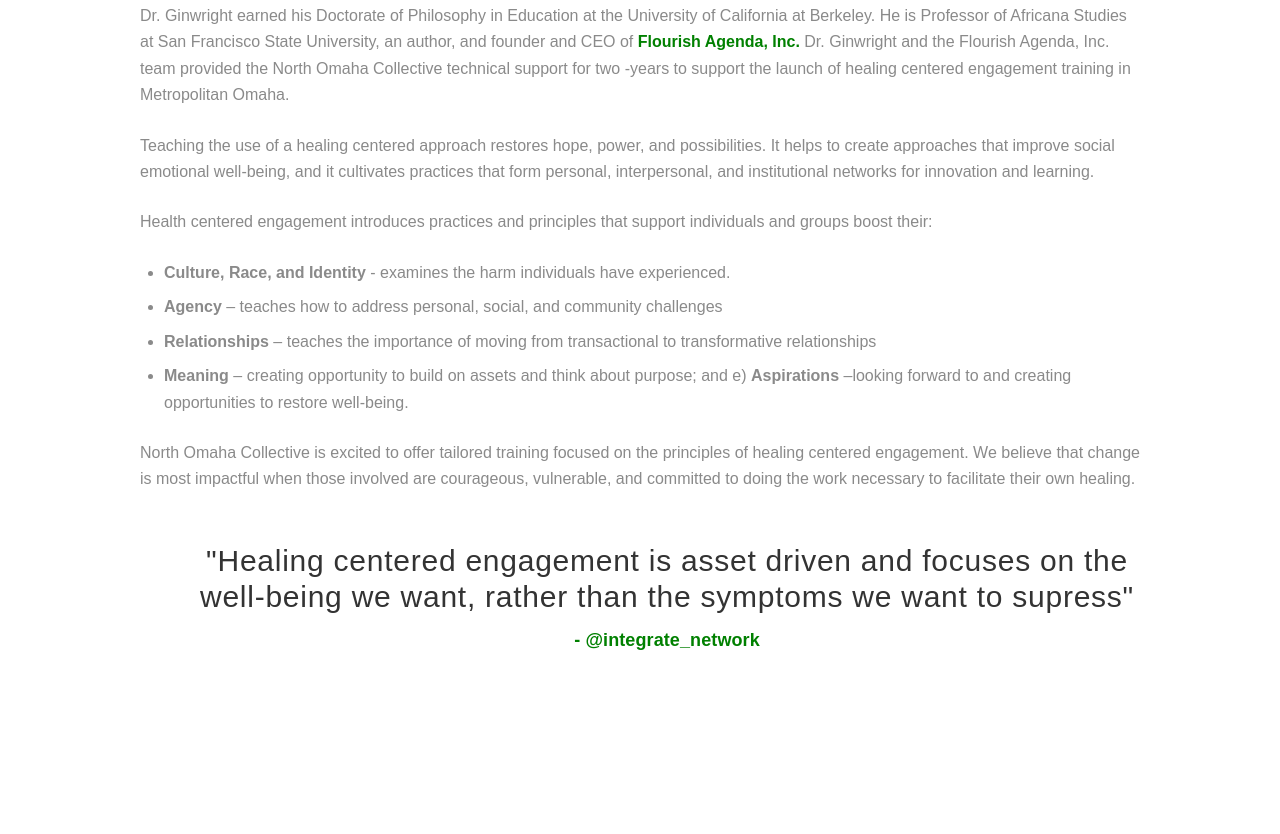
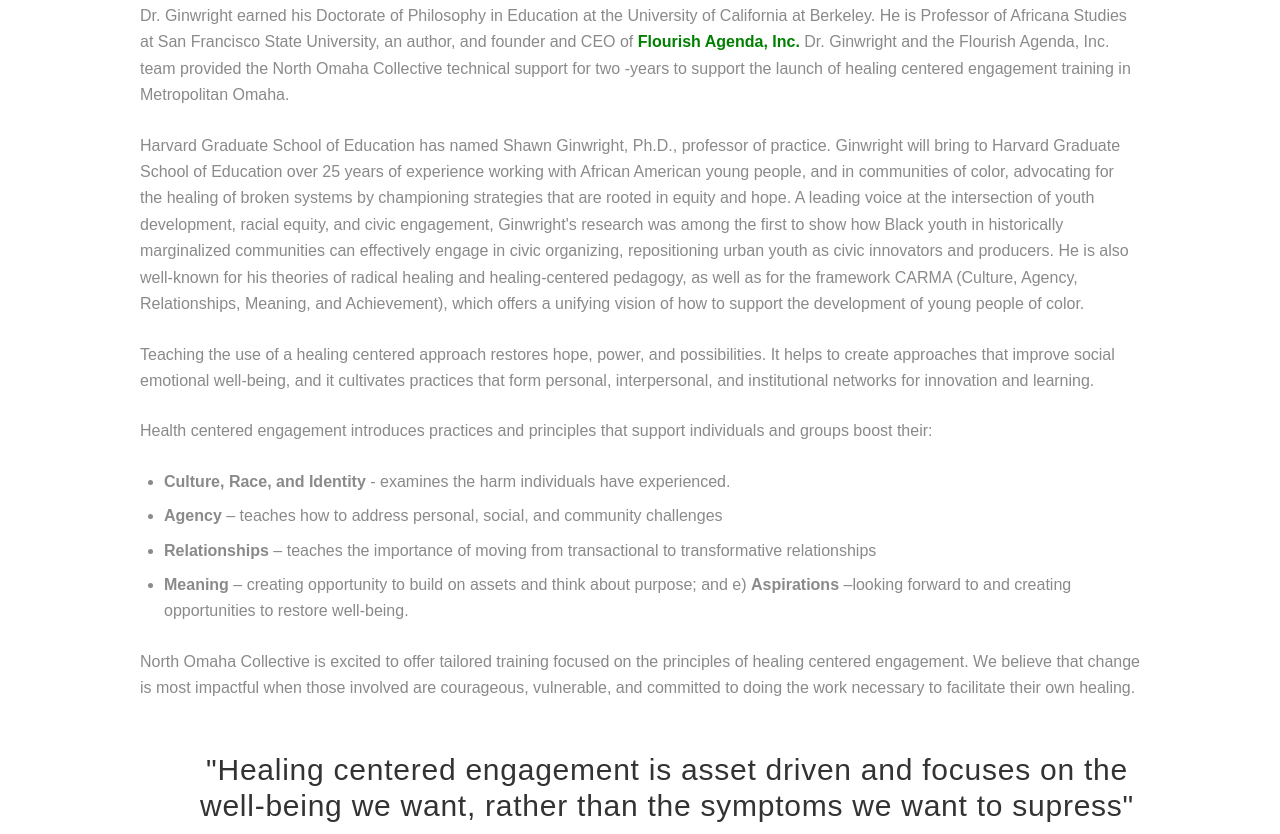
Before and after one commit to TT-Clients/NOC-dev, a plain HTML site: page hce.html in a window 1280 px wide. Shown: the part 947-1781 px from the top of the page. Drawn offline with Linux system fonts and the light colour scheme; a web font is replaced by a local one.

Commit message:
final round updates

```diff
--- a/hce.html
+++ b/hce.html
@@ -76,13 +76,6 @@
 												height="434" alt="Shawn A Ginwright, PH.D" src="images/ginwright.png"
 												itemprop="image"></a>
 									</div>
-									<!-- <div class="socials_single_team">
-									<div class="sc_socials sc_socials_type_icons sc_socials_shape_round sc_socials_size_tiny">
-										<div class="sc_socials_item"><a href="#" target="_blank" class="social_icons social_twitter"><span class="icon-twitter"></span></a></div>
-										<div class="sc_socials_item"><a href="#" target="_blank" class="social_icons social_facebook"><span class="icon-facebook"></span></a></div>
-										<div class="sc_socials_item"><a href="#" target="_blank" class="social_icons social_youtube"><span class="icon-youtube"></span></a></div>
-									</div>
-								</div> -->
 								</div>
 								<div class="single_team_post_description">
 									<h2 class="team_title">HEALING CENTERED ENGAGEMENT:</h2>
@@ -114,6 +107,19 @@
 											provided the North Omaha Collective technical support for two -years to
 											support the launch of healing centered engagement training in Metropolitan
 											Omaha.</p>
+										<p>Harvard Graduate School of Education has named Shawn Ginwright, Ph.D.,
+											professor of practice. Ginwright will bring to Harvard Graduate School of
+											Education over 25 years of experience working with African American young
+											people, and in communities of color, advocating for the healing of broken
+											systems by championing strategies that are rooted in equity and hope. A
+											leading voice at the intersection of youth development, racial equity, and
+											civic engagement, Ginwright's research was among the first to show how Black
+											youth in historically marginalized communities can effectively engage in
+											civic organizing, repositioning urban youth as civic innovators and
+											producers. He is also well-known for his theories of radical healing and
+											healing-centered pedagogy, as well as for the framework CARMA (Culture,
+											Agency, Relationships, Meaning, and Achievement), which offers a unifying
+											vision of how to support the development of young people of color. </p>
 										<p>Teaching the use of a healing centered approach restores hope, power, and
 											possibilities. It helps to create approaches that improve social emotional
 											well-being, and it cultivates practices that form personal, interpersonal,
@@ -121,20 +127,29 @@
 										<p>Health centered engagement introduces practices and principles that support
 											individuals and groups boost their:
 										<ul>
-											<li><strong>Culture, Race, and Identity</strong> - examines the harm individuals have
+											<li><strong>Culture, Race, and Identity</strong> - examines the harm
+												individuals have
 												experienced.</li>
-												<li><strong>Agency</strong> – teaches how to address personal, social, and community challenges</li>
-												<li><strong>Relationships</strong> – teaches the importance of moving from transactional to transformative relationships
-												</li>
-												<li><strong>Meaning</strong> – creating opportunity to build on assets and think about purpose; and e) <strong>Aspirations</strong> –looking forward to and creating opportunities to restore well-being.
-												</li>
+											<li><strong>Agency</strong> – teaches how to address personal, social, and
+												community challenges</li>
+											<li><strong>Relationships</strong> – teaches the importance of moving from
+												transactional to transformative relationships
+											</li>
+											<li><strong>Meaning</strong> – creating opportunity to build on assets and
+												think about purpose; and e) <strong>Aspirations</strong> –looking
+												forward to and creating opportunities to restore well-being.
+											</li>
 										</ul>
 										</p>
-										<p>North Omaha Collective is excited to offer tailored training focused on the principles of healing centered engagement. We believe that change is most impactful when those involved are courageous, vulnerable, and committed to doing the work necessary to facilitate their own healing.</p>
+										<p>North Omaha Collective is excited to offer tailored training focused on the
+											principles of healing centered engagement. We believe that change is most
+											impactful when those involved are courageous, vulnerable, and committed to
+											doing the work necessary to facilitate their own healing.</p>
 
 										<!-- </div> -->
 										<blockquote cite="#" class="fade-in is-visible" style="margin-top:50px">
-											<p>"Healing centered engagement is asset driven and focuses on the well-being we want, rather than the symptoms we want to supress"</p>
+											<p>"Healing centered engagement is asset driven and focuses on the
+												well-being we want, rather than the symptoms we want to supress"</p>
 											<p class="sc_quote_title"><a href="#">- @integrate_network</a></p>
 										</blockquote>
 
```
Also changed, not shown: about-us.html (+1 -1 lines), index.html (+10 -6 lines), images/hero/chess.png (added), images/hero/school.jpg (renamed from images/school.jpg).
